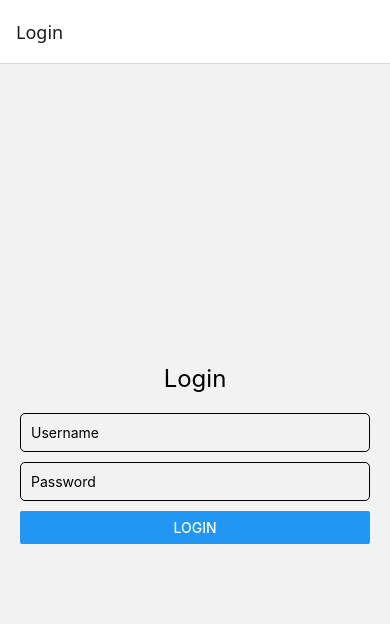
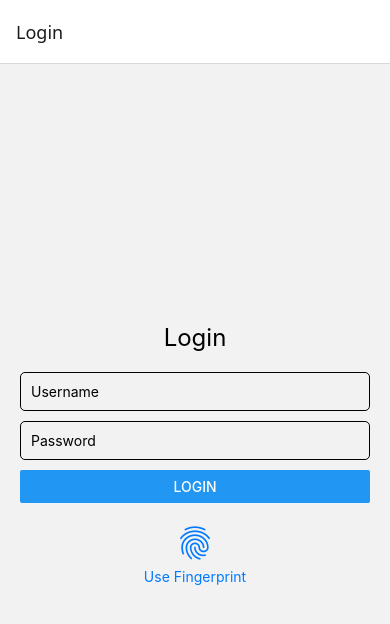
Before and after one commit to nageshajab/react-native-biometrics-bareminimum, a React Native app: screen / in a window 390 px wide. Shown: the top 624 px of the page. Built offline with nearby package versions, Linux system fonts and the light colour scheme.

Commit message:
added fingerprint icon to login screen

```diff
--- /dev/null
+++ b/declarations.d.ts
@@ -0,0 +1,2 @@
+// declarations.d.ts
+declare module 'react-native-vector-icons/MaterialIcons';
--- a/package.json
+++ b/package.json
@@ -16,7 +16,8 @@
     "react": "19.1.0",
     "react-native": "0.80.2",
     "react-native-safe-area-context": "^5.6.0",
-    "react-native-screens": "^4.13.1"
+    "react-native-screens": "^4.13.1",
+    "react-native-vector-icons": "^10.3.0"
   },
   "devDependencies": {
     "@babel/core": "^7.25.2",
--- a/screens/LoginScreen.tsx
+++ b/screens/LoginScreen.tsx
@@ -1,3 +1,4 @@
+import Icon from 'react-native-vector-icons/MaterialIcons';
 import React, { useState } from 'react';
 import { View, TextInput, Button, Text, StyleSheet } from 'react-native';
 import { NativeStackScreenProps } from '@react-navigation/native-stack';
@@ -46,6 +47,12 @@ const LoginScreen = ({ onLoginStatusChange }: LoginScreenProps) => {
       />
       {error ? <Text style={styles.error}>{error}</Text> : null}
       <Button title="Login" onPress={handleLogin} />
+
+      {/* Fingerprint Icon */}
+      <View style={styles.iconContainer}>
+        <Icon name="fingerprint" size={40} color="#007AFF" />
+        <Text style={styles.iconText}>Use Fingerprint</Text>
+      </View>
     </View>
   );
 };
@@ -72,6 +79,15 @@ const styles = StyleSheet.create({
     marginBottom: 10,
     textAlign: 'center',
   },
+  iconContainer: {
+    marginTop: 20,
+    alignItems: 'center',
+  },
+  iconText: {
+    marginTop: 5,
+    fontSize: 14,
+    color: '#007AFF',
+  },
 });
 
 export default LoginScreen;
```
Also changed, not shown: 2 other files (tests, documents, lock files or other folders).
